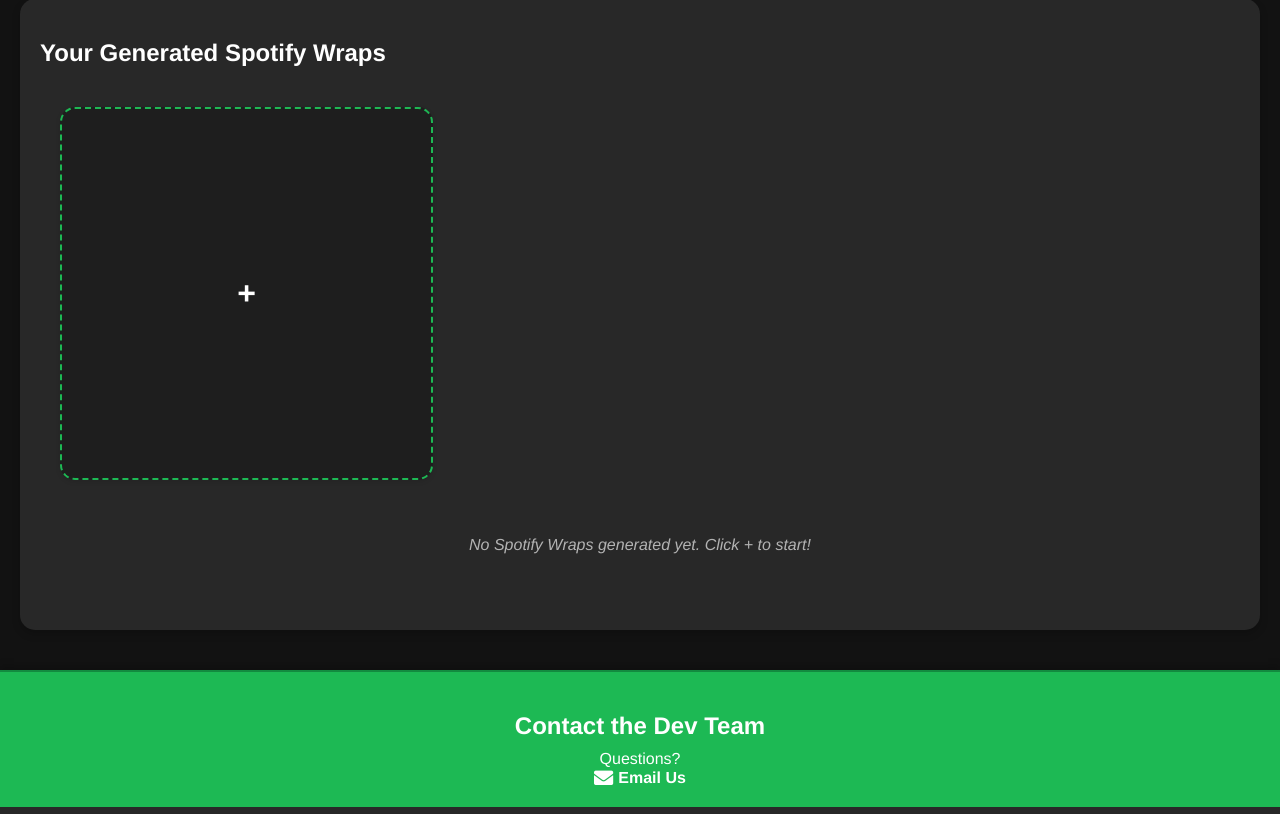
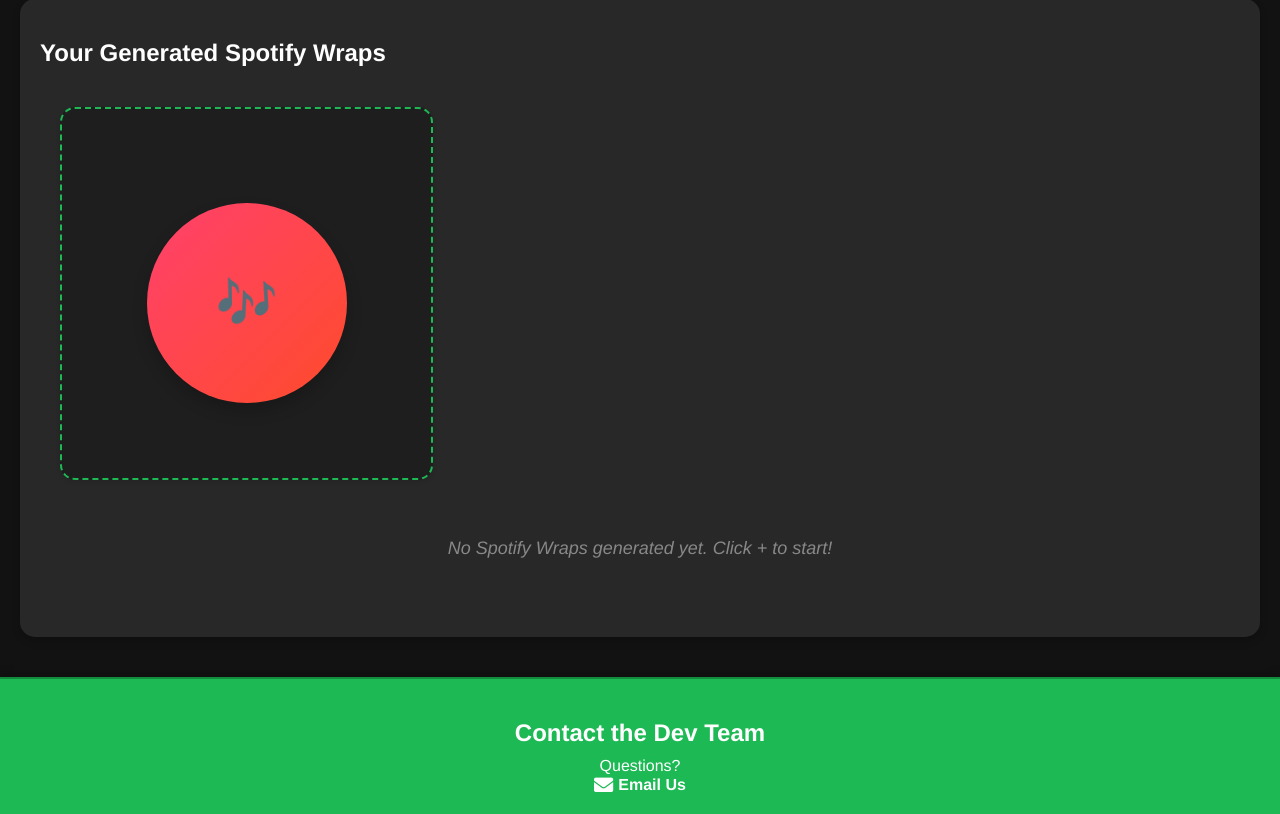
Before and after one commit to JLee4103/Spotify-Wrapped, a Django app: template mysite/spotifyWrapped/templates/spotifyWrapped/home.html in a window 1280 px wide. Shown: the part 179-993 px from the top of the page. Run offline with Django 5.2, Linux system fonts and the light colour scheme; the template is opened without the code that fills it, so the values that code supplies are empty.

Commit message:
small ui tweaks

```diff
--- a/mysite/spotifyWrapped/static/spotifyWrapped/slideshow.js
+++ b/mysite/spotifyWrapped/static/spotifyWrapped/slideshow.js
@@ -88,4 +88,4 @@
     if (isSlideshowRunning) {
         nextSong();
     }
-});dsfnakslj`lkj;`
+});
--- a/mysite/spotifyWrapped/templates/spotifyWrapped/home.html
+++ b/mysite/spotifyWrapped/templates/spotifyWrapped/home.html
@@ -22,6 +22,90 @@
                 transform: rotate(360deg); /* Rotate to 360 degrees */
             }
         }
+
+        /* Styling for record player button */
+        .record-player-button {
+            position: relative;
+            width: 200px;
+            height: 200px;
+            border-radius: 50%;
+            background: linear-gradient(135deg, #ff416c, #ff4b2b);
+            display: flex;
+            align-items: center;
+            justify-content: center;
+            box-shadow: 0 8px 16px rgba(0, 0, 0, 0.2);
+            cursor: pointer;
+            transition: all 0.3s ease;
+        }
+
+        .record-player-button:hover {
+            transform: scale(1.05);
+        }
+
+        .record-player-button:before {
+            content: '🎶';
+            font-size: 50px;
+            color: white;
+        }
+
+        .card-header h3 {
+            font-size: 18px;
+            margin-bottom: 5px;
+        }
+
+        .card-header {
+            display: flex;
+            justify-content: space-between;
+            align-items: center;
+        }
+
+        .wrap-card {
+            background-color: #fff;
+            padding: 20px;
+            border-radius: 10px;
+            box-shadow: 0 4px 8px rgba(0, 0, 0, 0.1);
+            transition: transform 0.3s ease;
+        }
+
+        .wrap-card:hover {
+            transform: scale(1.05);
+        }
+
+        .wraps-section {
+            padding: 20px;
+        }
+
+        .empty-message {
+            text-align: center;
+            font-size: 18px;
+            color: #888;
+        }
+
+        .notification {
+            display: none;
+            padding: 10px;
+            margin-top: 20px;
+            border-radius: 5px;
+            font-size: 14px;
+        }
+
+        .notification.success {
+            background-color: #4CAF50;
+            color: white;
+        }
+
+        .notification.error {
+            background-color: #f44336;
+            color: white;
+        }
+
+        /* Center the generate wrapped button */
+        .center-button-container {
+            display: flex;
+            justify-content: center;
+            align-items: center;
+            margin-top: 20px;
+        }
     </style>
 </head>
 <body class="dark-mode">
@@ -39,17 +123,20 @@
     <div class="play-game-container">
         <a href="{% url 'spotifyWrapped:game' %}" class="play-game-button">Play Rhythm Game</a>
     </div>
+
     <!-- Spotify Wraps Section -->
     <section class="wraps-section">
         <h2>Your Generated Spotify Wraps</h2>
         <div class="grid-container" id="gridContainer">
             <div class="card add-card" id="addCard" data-slideshow-url="{% url 'spotifyWrapped:slideshow' %}">
-                <span>+</span>
+                <!-- Centered Record Player Button -->
+                <div class="center-button-container">
+                    <div class="record-player-button" onclick="openSelectionModal()"></div>
+                </div>
             </div>
             {% if wraps %}
                 {% for wrap in wraps %}
                 <div class="card wrap-card">
-                    <!-- This is the vinyl record image that will rotate -->
                     <div class="card-header">
                         <h3>{{ wrap.title }}</h3>
                         <button class="delete-button"
@@ -101,12 +188,10 @@
     <script src="{% static 'spotifyWrapped/home.js' %}"></script>
     <script>
         function deleteSlideshow(button) {
-        // Confirm deletion
             if (confirm('Are you sure you want to delete this slideshow?')) {
                 const period = button.dataset.period;
-            console.log('Attempting to delete period:', period); // Debug logging
+                console.log('Attempting to delete period:', period);
 
-            // Send the delete request to the server
                 fetch("{% url 'spotifyWrapped:delete_slideshow' %}", {
                     method: 'POST',
                     headers: {
@@ -125,7 +210,6 @@
                 })
                 .then(data => {
                     if (data.success) {
-                    // Find and remove the card from the DOM
                         const card = button.closest('.wrap-card') || button.closest('.card');
                         if (card) {
                             card.remove();
@@ -142,20 +226,16 @@
             }
         }
 
-    // Function to show a notification on success or error
         function showNotification(message, isSuccess) {
             const notification = document.getElementById('notification');
             notification.textContent = message;
             notification.className = `notification ${isSuccess ? 'success' : 'error'}`;
             notification.style.display = 'block';
-
-        // Hide notification after 3 seconds
             setTimeout(() => {
                 notification.style.display = 'none';
             }, 3000);
         }
 
-    // Helper function to get the CSRF token from cookies
         function getCookie(name) {
             let cookieValue = null;
             if (document.cookie && document.cookie !== '') {
@@ -170,6 +250,14 @@
             }
             return cookieValue;
         }
+
+        function openSelectionModal() {
+            document.getElementById('selectionModal').style.display = 'block';
+        }
+
+        function closeSelectionModal() {
+            document.getElementById('selectionModal').style.display = 'none';
+        }
     </script>
 
 </body>
```
Also changed, not shown: mysite/spotifyWrapped/templates/spotifyWrapped/slideshow.html (+32 -0 lines), mysite/db.sqlite3. Lines whose indentation alone changed are shown as unchanged.
